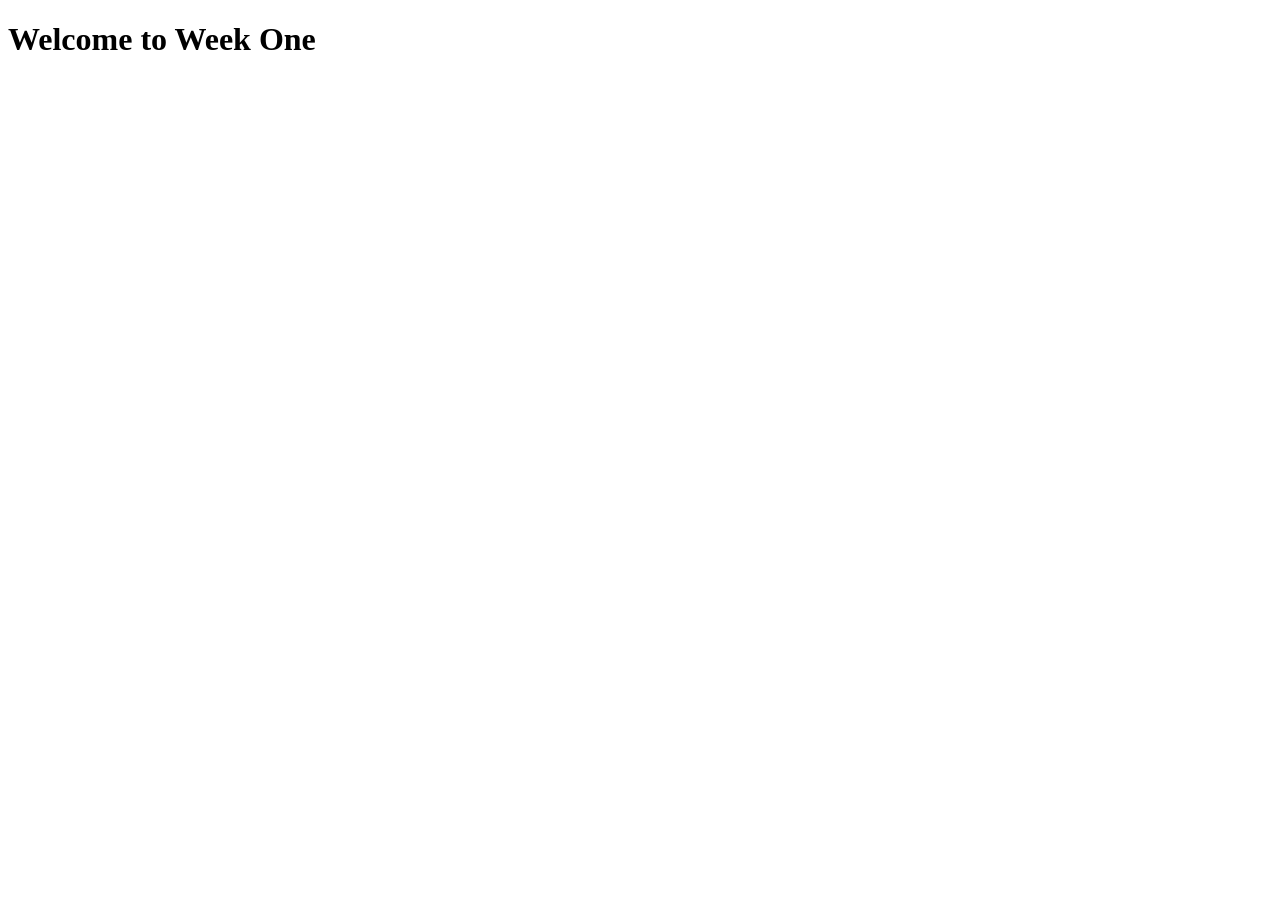
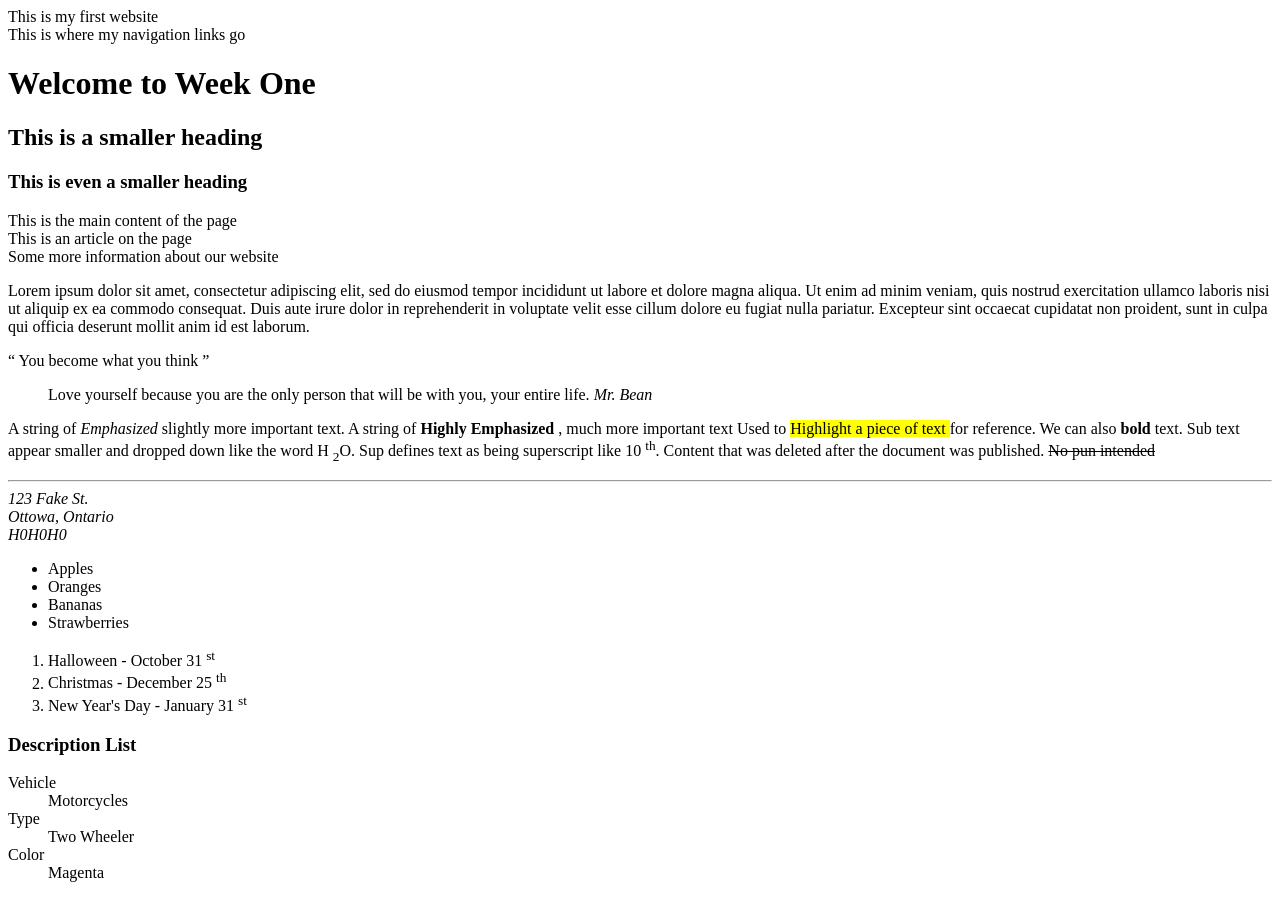
Before and after one commit to cast0307/week-3, a plain HTML site: page index.html in a window 1280 px wide. Before the commit the page ends 800 px from the top, so only its background shows below. Drawn offline with Linux system fonts and the light colour scheme.

Commit message:
Adds html tags to the index

```diff
--- a/index.html
+++ b/index.html
@@ -10,7 +10,72 @@
 
 
 <body>
-    <h1> Welcome to Week One </h1>
+    <header>
+        This is my first website
+        <nav> This is where my navigation links go </nav>
+    </header>
+
+    <main>
+        <h1> Welcome to Week One </h1>
+        <h2> This is a smaller heading </h2>
+        <h3> This is even a smaller heading </h3>
+
+        This is the main content of the page
+        <article> This is an article on the page </article>
+        <section> Some more information about our website </section>
+
+        <p> Lorem ipsum dolor sit amet, consectetur adipiscing elit, sed do eiusmod tempor incididunt ut labore et dolore magna aliqua. Ut enim ad minim veniam, quis nostrud exercitation ullamco laboris nisi ut aliquip ex ea commodo consequat. Duis aute irure dolor in reprehenderit in voluptate velit esse cillum dolore eu fugiat nulla pariatur. Excepteur sint occaecat cupidatat non proident, sunt in culpa qui officia deserunt mollit anim id est laborum. </p>
+
+        <q> You become what you think </q>
+
+        <blockquote>
+            Love yourself because you are the only person that will be with you, your entire life. <cite> Mr. Bean </cite>
+        </blockquote>
+
+        <p>
+            A string of <Em> Emphasized </Em> slightly more important text.
+            A string of <strong> Highly Emphasized </strong>, much more important text
+            Used to <mark> Highlight a piece of text </mark> for reference.
+            We can also <b> bold </b> text.
+            Sub text appear smaller and dropped down like the word H <sub>2</sub>O.
+            Sup defines text as being superscript like 10 <sup>th</sup>.
+            Content that was deleted after the document was published. <del datetime="09/21/2022"> No pun intended </del>
+        </p>
+
+        <hr>
+
+        <address> 123 Fake St. <br> Ottowa, Ontario <br> H0H0H0 </address>
+    </main>
+
+        <div>
+            <ul>
+                <li> Apples </li>
+                <li> Oranges </li>
+                <li> Bananas </li>
+                <li> Strawberries </li>
+            </ul>
+        </div>
+
+    <span>
+        <ol>
+            <li> Halloween - October 31 <sup> st </sup> </li>
+            <li> Christmas - December 25 <sup> th </sup> </li>
+            <li> New Year's Day - January 31 <sup> st </sup> </li>
+        </ol>
+    </span>
+    <div>
+        <h3> Description List </h3>
+        <dl>
+           <dt> Vehicle </dt>
+           <dd> Motorcycles </dd>
+           <dt> Type </dt>
+           <dd> Two Wheeler </dd>
+           <dt> Color </dt>
+           <dd> Magenta </dd>
+        </dl>
+
+    </div>
+
 
 
 </body>
```
